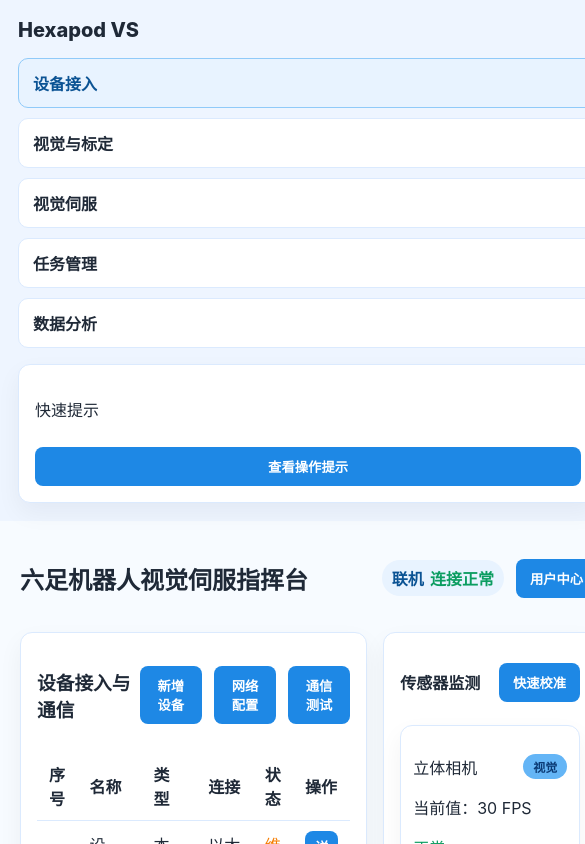
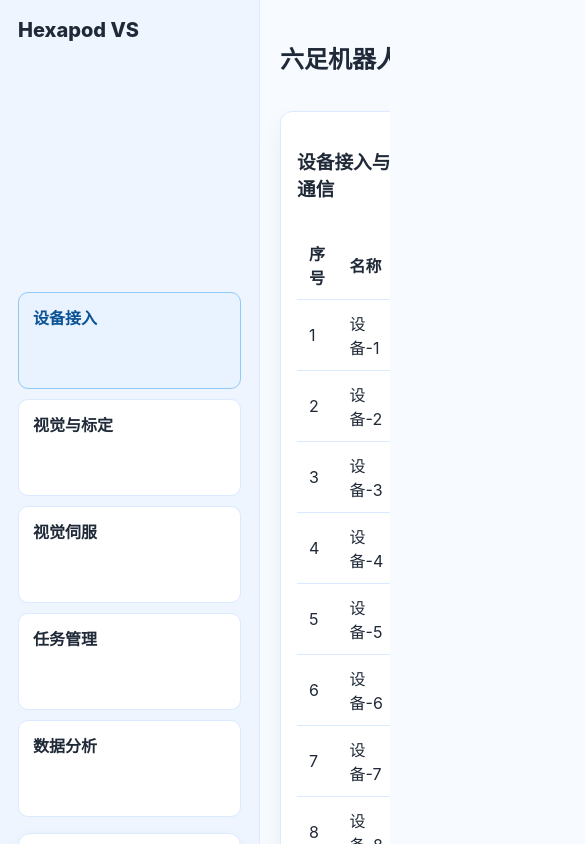
Before and after one commit to cqxzkeji/Copyright, a Vue app: page /login in a window 390 px wide. Both pictures are taken after a click on the button "登录". Shown: the top 844 px of the page, 585 px wide, since content can reach past the window. Built offline with nearby package versions, Linux system fonts and the light colour scheme.

Commit message:
fix: keep sidebar menu width fixed

```diff
--- a/src/views/Main.vue
+++ b/src/views/Main.vue
@@ -90,6 +90,9 @@ const logout = () => {
   display: grid;
   grid-template-rows: auto 1fr auto;
   gap: 16px;
+  width: 260px;
+  min-width: 260px;
+  max-width: 260px;
 }
 
 .logo {
@@ -100,6 +103,7 @@ const logout = () => {
 nav {
   display: grid;
   gap: 10px;
+  width: 100%;
 }
 
 .nav-item {
@@ -108,6 +112,7 @@ nav {
   background: #fff;
   border: 1px solid var(--border);
   font-weight: 600;
+  display: block;
 }
 
 .nav-item.active {
@@ -136,7 +141,8 @@ nav {
 
 @media (max-width: 900px) {
   .layout {
-    grid-template-columns: 1fr;
+    grid-template-columns: 260px 1fr;
+    overflow-x: auto;
   }
   .sidebar {
     grid-template-rows: auto auto;
```
